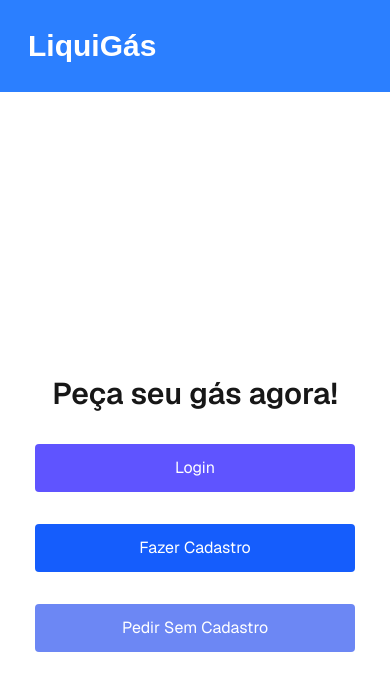
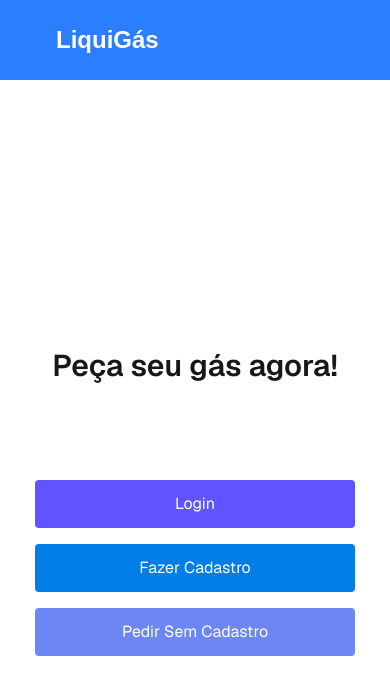
Before and after one commit to flpquineper/easygas-fe, a Next.js app: page / in a window 390 px wide. Shown: the top 694 px of the page. Built offline with nearby package versions, Linux system fonts and the light colour scheme.

Commit message:
Ajuste de Responsividade

```diff
--- a/src/app/cadastroUser/page.tsx
+++ b/src/app/cadastroUser/page.tsx
@@ -60,7 +60,7 @@ export default function CadastroUser() {
 
   return (
     <div className="min-h-screen flex items-center justify-center px-6 py-10 mt-20 font-[family-name:var(--font-geist-sans)]">
-      <main className="flex flex-col items-center gap-8 w-full max-w-xs">
+      <main className="flex flex-col items-center gap-8 w-full max-w-xs sm:max-w-sm md:max-w-md lg:max-w-lg xl:max-w-xl">
         <h2 className="text-3xl font-semibold text-center">Faça seu cadastro</h2>
 
         <div className="w-full flex flex-col gap-4">
--- a/src/app/components/Header.tsx
+++ b/src/app/components/Header.tsx
@@ -3,9 +3,9 @@ import Link from "next/link";
 export function Header() {
   return (
     <nav className="bg-blue-500 border-gray-200">
-      <div className="flex flex-wrap justify-between items-center mx-auto max-w-screen-xl p-4">
+      <div className="flex flex-wrap justify-between items-center mx-auto max-w-screen-xl p-3">
         <Link href="/" className="flex items-center space-x-3 rtl:space-x-reverse">
-          <span className="text-white self-center text-3xl font-semibold whitespace-nowrap p-3">
+          <span className="text-white self-center text-2xl font-semibold whitespace-nowrap p-3 ml-8">
             LiquiGás
           </span>
         </Link>
--- a/src/app/globals.css
+++ b/src/app/globals.css
@@ -3,6 +3,15 @@
 :root {
   --background: #ffffff;
   --foreground: #171717;
+  --header-text: #ffffff;
+  --header-background: #007EE6;
+  --text-color: #000000;
+  --login-button: #5F54FF;
+  --login-button-hover: #4E4BFF;
+  --cadastro-button: #007EE6;
+  --cadastro-button-hover: #0061D5;
+  --sem-cadastro-button: #6C87F4;
+  --sem-cadastro-button-hover: #5F54FF;
 }
 
 @theme inline {
--- a/src/app/layout.tsx
+++ b/src/app/layout.tsx
@@ -1,5 +1,5 @@
 import type { Metadata } from "next";
-import { Geist, Geist_Mono } from "next/font/google";
+  import { Geist, Geist_Mono } from "next/font/google";
 import "./globals.css";
 import { Header } from "@/app/components/Header";
 
@@ -28,8 +28,14 @@ export default function RootLayout({
       <body
         className={`${geistSans.variable} ${geistMono.variable} antialiased`}
       >
-        <Header/>
-        {children}
+        <div style={{ display: "flex", flexDirection: "column", height: "100vh" }}>
+          <div style={{ flex: "0 0 0%" }}>
+            <Header />
+          </div>
+          <div style={{ flex: "1 0 80%", overflow: "auto" }}>
+            {children}
+          </div>
+        </div>
       </body>
     </html>
   );
--- a/src/app/loginUser/page.tsx
+++ b/src/app/loginUser/page.tsx
@@ -38,7 +38,7 @@ export default function LoginUser() {
 
   return (
     <div className="min-h-screen flex items-center justify-center px-6 py-10 font-[family-name:var(--font-geist-sans)]">
-      <main className="flex flex-col items-center gap-8 w-full max-w-xs">
+      <main className="flex flex-col items-center gap-8 w-full max-w-xs sm:max-w-sm md:max-w-md lg:max-w-lg xl:max-w-xl">
         <h2 className="text-3xl font-semibold text-center">Faça seu login</h2>
 
         <div className="w-full flex flex-col gap-4">
--- a/src/app/page.tsx
+++ b/src/app/page.tsx
@@ -5,30 +5,32 @@ export default function Home() {
   return (
     <div className="min-h-screen flex items-center justify-center px-6 py-10 font-[family-name:var(--font-geist-sans)]">
       <main className="flex flex-col items-center gap-8 w-full max-w-xs">
-        <h2 className="text-3xl font-semibold text-center">
+        <h2 className="text-3xl font-semibold text-center mb-16 ">
           Peça seu gás agora!
         </h2>
 
+        <div className="w-full flex flex-col gap-4">
         <Link
           href="/loginUser"
-          className="w-full py-3 bg-[#5F54FF] text-white rounded text-center text-base"
+          className="w-full py-3 bg-[var(--login-button)] text-white rounded text-center text-base"
         >
           Login
         </Link>
 
         <Link
           href="/cadastroUser"
-          className="w-full py-3 bg-blue-600 text-white rounded text-center text-base"
+          className="w-full py-3 bg-[var(--cadastro-button)] text-white rounded text-center text-base"
         >
           Fazer Cadastro
         </Link>
 
         <Link
           href="/catalogo"
-          className="w-full py-3 bg-[#6C87F4] text-white rounded text-center text-base"
+          className="w-full py-3 bg-[var(--sem-cadastro-button)] text-white rounded text-center text-base"
         >
           Pedir Sem Cadastro
         </Link>
+        </div>
       </main>
     </div>
   );
```
